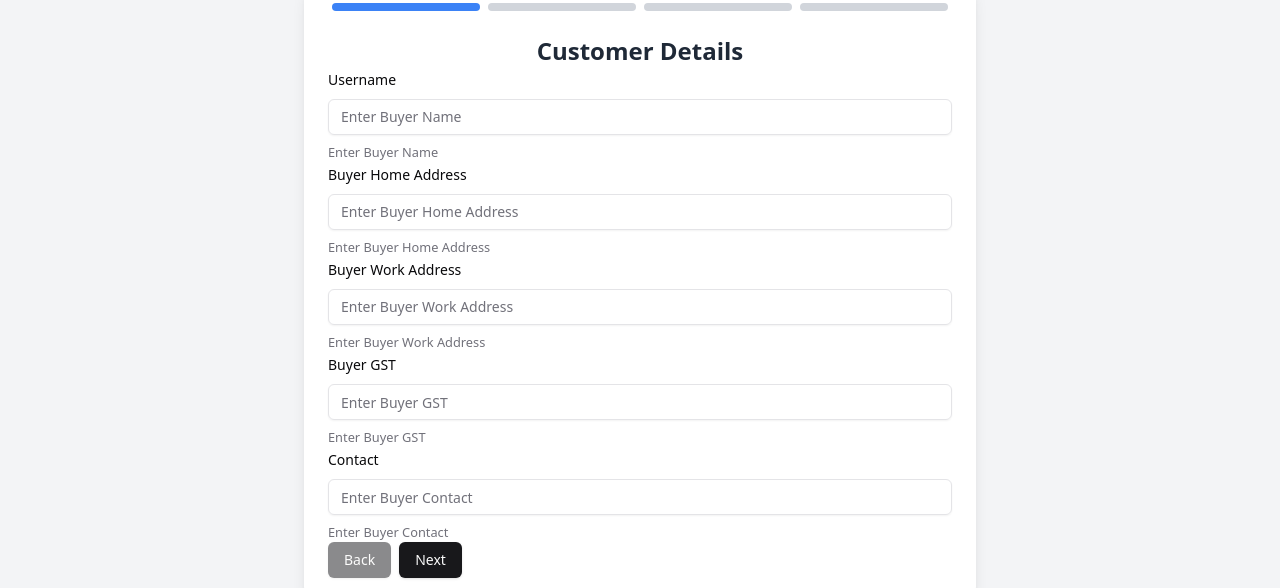
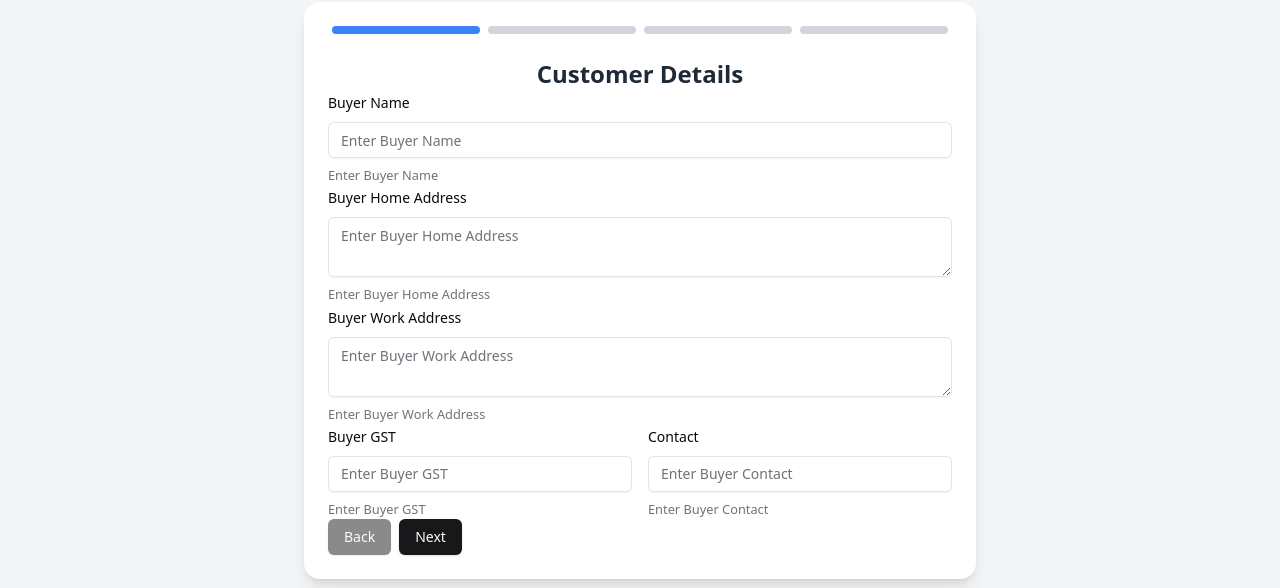
Before and after one commit to hexabytecode/next-invoice-generator, a Next.js app: page /invoices/new in a window 1280 px wide. Shown: the part 146-734 px from the top of the page. Built offline with nearby package versions, Linux system fonts and the light colour scheme; no server answers.

Commit message:
feature: improved step 1 component by adding textArea & condensing form by having multi input rows

```diff
--- a/src/components/invoice-form/CustomerDetails.tsx
+++ b/src/components/invoice-form/CustomerDetails.tsx
@@ -12,6 +12,7 @@
   FormLabel,
   FormMessage,
 } from "@/components/ui/form";
+import { Textarea } from "../ui/textarea";
 import { Input } from "@/components/ui/input";
 import { FormChildProps } from "@/types/ui/formTypes";
 
@@ -40,7 +41,7 @@
           name="buyer_name"
           render={({ field }) => (
             <FormItem>
-              <FormLabel>Username</FormLabel>
+              <FormLabel>Buyer Name</FormLabel>
               <FormControl>
                 <Input placeholder="Enter Buyer Name" {...field} />
               </FormControl>
@@ -57,7 +58,7 @@
             <FormItem>
               <FormLabel>Buyer Home Address</FormLabel>
               <FormControl>
-                <Input placeholder="Enter Buyer Home Address" {...field} />
+                <Textarea placeholder="Enter Buyer Home Address" {...field} />
               </FormControl>
               <FormDescription>Enter Buyer Home Address</FormDescription>
               <FormMessage />
@@ -72,7 +73,7 @@
             <FormItem>
               <FormLabel>Buyer Work Address</FormLabel>
               <FormControl>
-                <Input placeholder="Enter Buyer Work Address" {...field} />
+                <Textarea placeholder="Enter Buyer Work Address" {...field} />
               </FormControl>
               <FormDescription>Enter Buyer Work Address</FormDescription>
               <FormMessage />
@@ -80,11 +81,12 @@
           )}
         />
 
+        <div className="flex gap-4">
           <FormField
             control={form.control}
             name="buyer_gst"
             render={({ field }) => (
-            <FormItem>
+              <FormItem className="w-1/2">
                 <FormLabel>Buyer GST</FormLabel>
                 <FormControl>
                   <Input placeholder="Enter Buyer GST" {...field} />
@@ -99,7 +101,7 @@
             control={form.control}
             name="buyer_contact"
             render={({ field }) => (
-            <FormItem>
+              <FormItem className="w-1/2">
                 <FormLabel>Contact</FormLabel>
                 <FormControl>
                   <Input placeholder="Enter Buyer Contact" {...field} />
@@ -109,6 +111,7 @@
               </FormItem>
             )}
           />
+        </div>
 
         <StepNavigationButtons handleBack={handleBack} />
       </form>
--- /dev/null
+++ b/src/components/ui/textarea.tsx
@@ -0,0 +1,22 @@
+import * as React from "react"
+
+import { cn } from "@/lib/utils"
+
+const Textarea = React.forwardRef<
+  HTMLTextAreaElement,
+  React.ComponentProps<"textarea">
+>(({ className, ...props }, ref) => {
+  return (
+    <textarea
+      className={cn(
+        "flex min-h-[60px] w-full rounded-md border border-input bg-transparent px-3 py-2 text-base shadow-sm placeholder:text-muted-foreground focus-visible:outline-none focus-visible:ring-1 focus-visible:ring-ring disabled:cursor-not-allowed disabled:opacity-50 md:text-sm",
+        className
+      )}
+      ref={ref}
+      {...props}
+    />
+  )
+})
+Textarea.displayName = "Textarea"
+
+export { Textarea }
```
Lines whose indentation alone changed are shown as unchanged.
